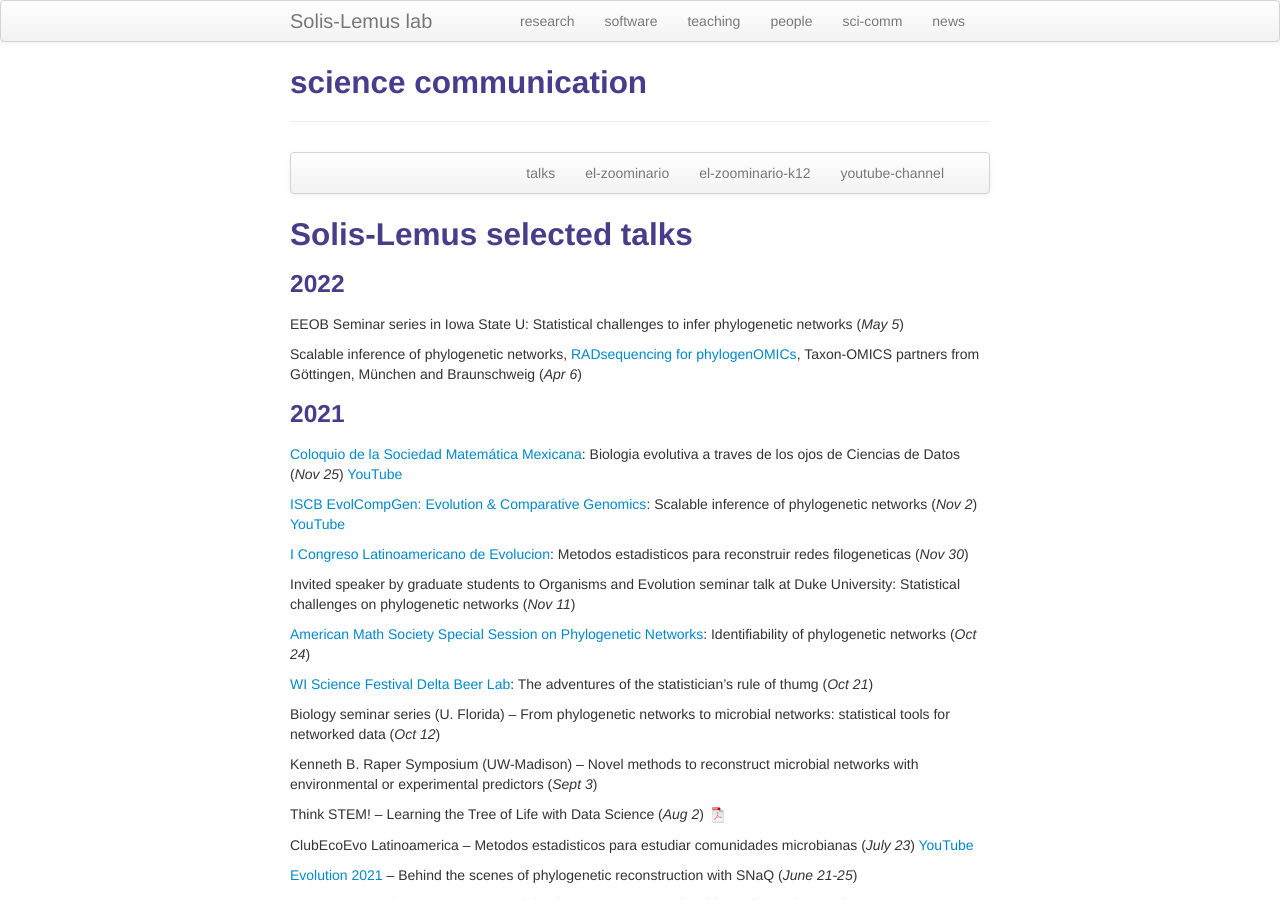
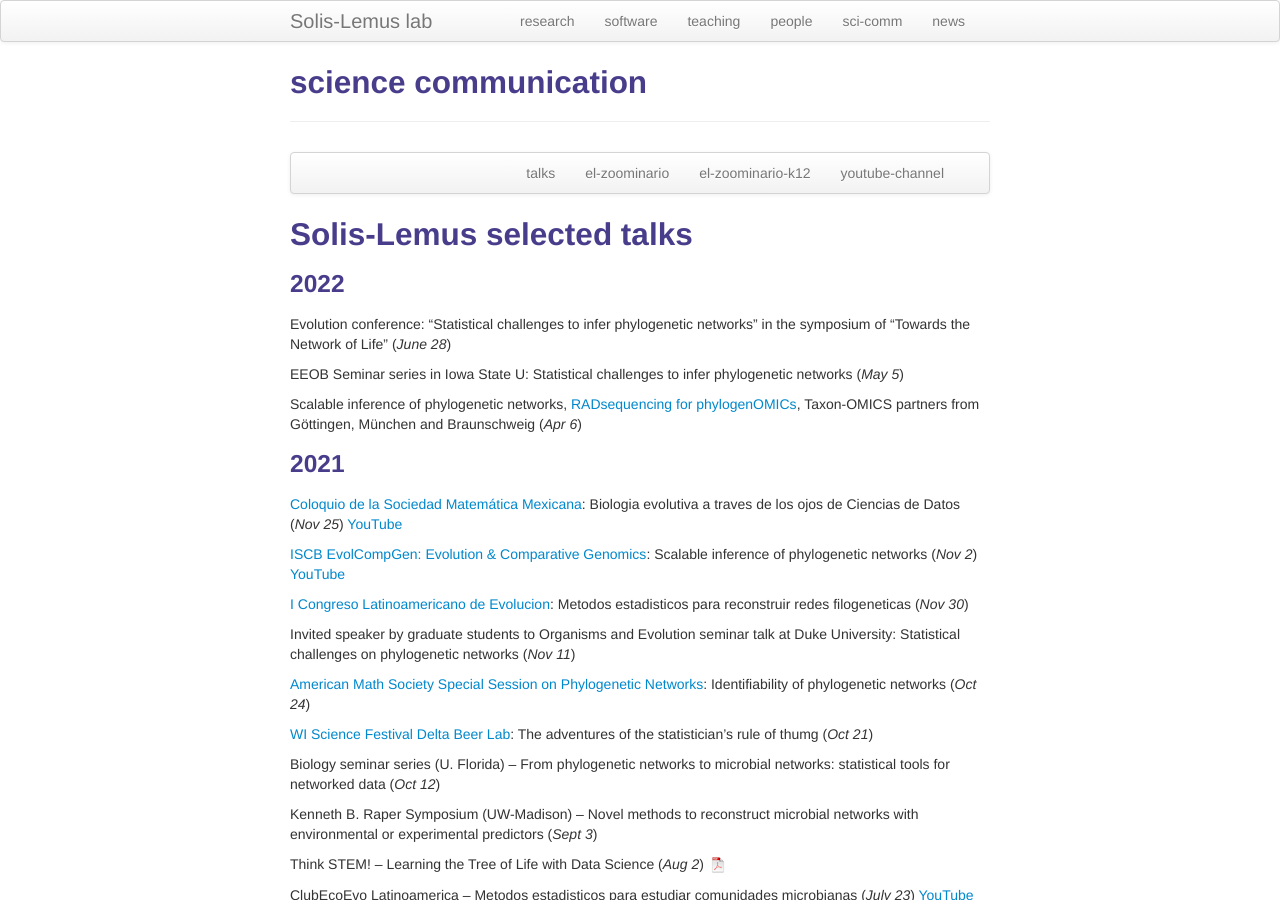
Before and after one commit to solislemuslab/solislemuslab.github.io, a Jekyll site: the page built from pages/talks.md, in a window 1280 px wide and 900 px high. Built offline with Jekyll 4.4.1, drawn with Linux system fonts in a browser that asks for light colours.

Commit message:
added evolution talk

```diff
--- a/pages/talks.md
+++ b/pages/talks.md
@@ -19,6 +19,8 @@ description: Claudia Solis-Lemus' talks
 ## <a name="talks"></a>Solis-Lemus selected talks
 
 ### 2022
+
+Evolution conference: "Statistical challenges to infer phylogenetic networks" in the symposium of "Towards the Network of Life" (_June 28_)
 
 EEOB Seminar series in Iowa State U: Statistical challenges to infer phylogenetic networks (_May 5_)
 
```
Also changed, not shown: 1 other file.
